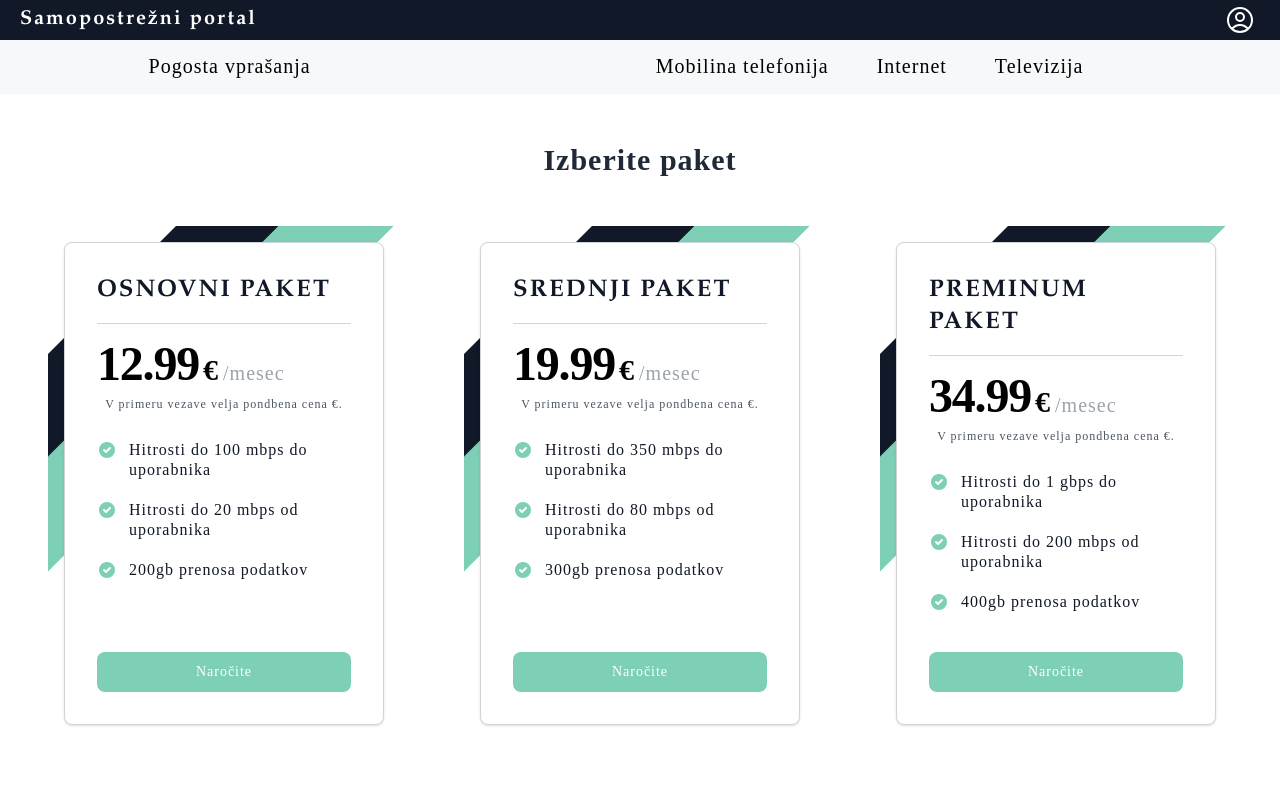
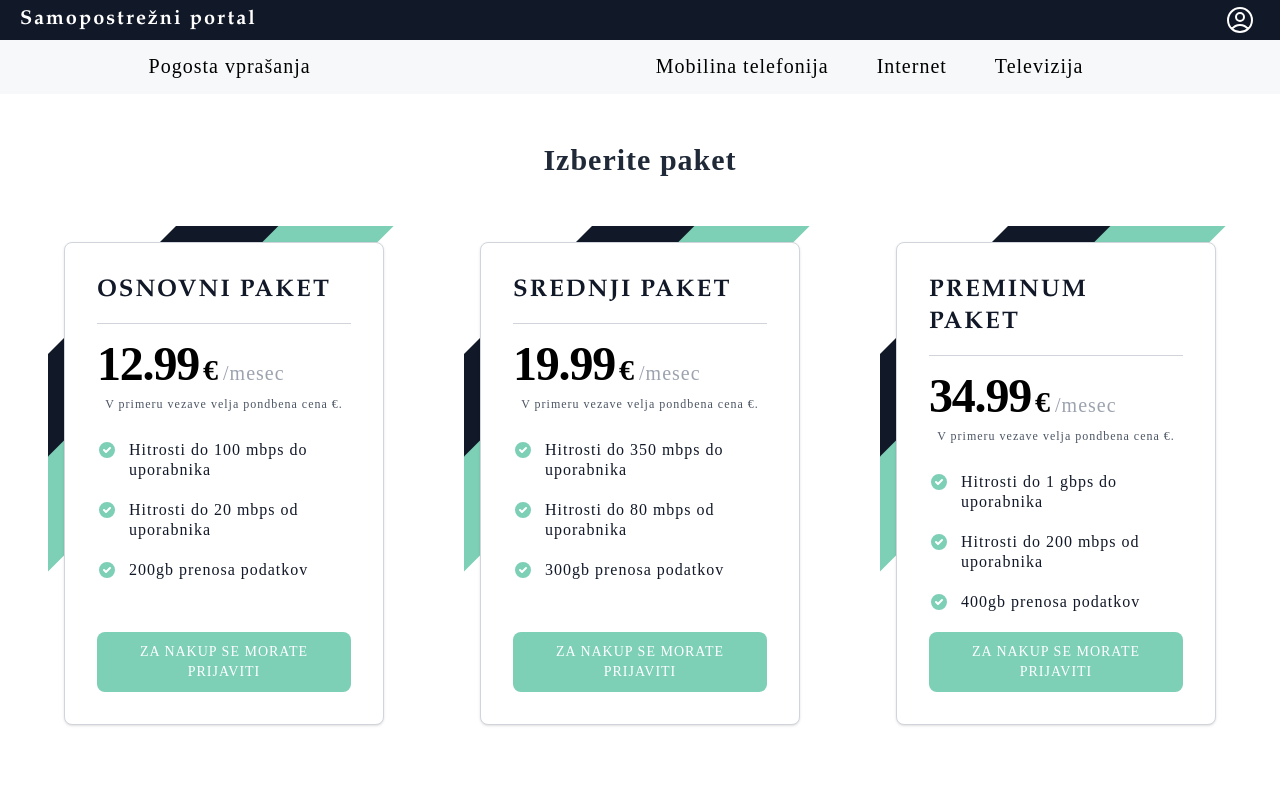
Before and after one commit to FrostyKitten02/bintegra-frontend, a React (Create React App) app in the folder app/: page /paketi/mobilini-internet in a window 1280 px wide. Shown: the top 800 px of the page. Built offline with nearby package versions, Linux system fonts and the light colour scheme.

Commit message:
#30 - ADDED context on "naroči" button - "najprej se morate prijaviti"

```diff
--- a/app/src/components/PlanCard.tsx
+++ b/app/src/components/PlanCard.tsx
@@ -1,6 +1,8 @@
 import {v4 as uuid} from "uuid";
 import {Link} from "react-router-dom";
 import Paths from "../Paths";
+import {useContext} from "react";
+import {IPageContext, PageContext} from "./PageContextProvider";
 
 
 export type PriceInterval = "mesec" | "leto";
@@ -27,7 +29,7 @@ export default function PlanCard({
                                      price,
                                      priceInterval
                                  }: { discountPrice?: number, offerType?: string, offerId?: number, features: string[], name: string, price: number, priceInterval: PriceInterval }) {
-
+    const context = useContext<IPageContext>(PageContext);
     const setOfferPath = (): string => {
         switch (offerType){
             case "MOBILE":
@@ -72,12 +74,21 @@ export default function PlanCard({
                             })}
                         </ul>
                     </div>
+                    { context.loggedIn ?
                         <Link
                             onClick={() => window.scroll(0, 0)}
                             to={`${setOfferPath()}/${offerId}`}
                             className="text-white bg-sage-green hover:bg-gray-900 ease-in-out duration-500 hover:transition font-medium rounded-lg text-sm px-5 py-2.5 w-full text-center mb-0 mt-auto absolute bottom-0">
                             Naročite
+                        </Link> :
+                        <Link
+                            onClick={() => window.scroll(0, 0)}
+                            to={Paths.LOGIN}
+                            className="text-white uppercase bg-sage-green hover:bg-gray-900 ease-in-out duration-500 hover:transition font-medium rounded-lg text-sm px-5 py-2.5 w-full text-center mb-0 mt-auto absolute bottom-0">
+                            Za nakup se morate prijaviti
                         </Link>
+                    }
+
                 </div>
             </div>
         </div>
```
Lines whose indentation alone changed are shown as unchanged.
